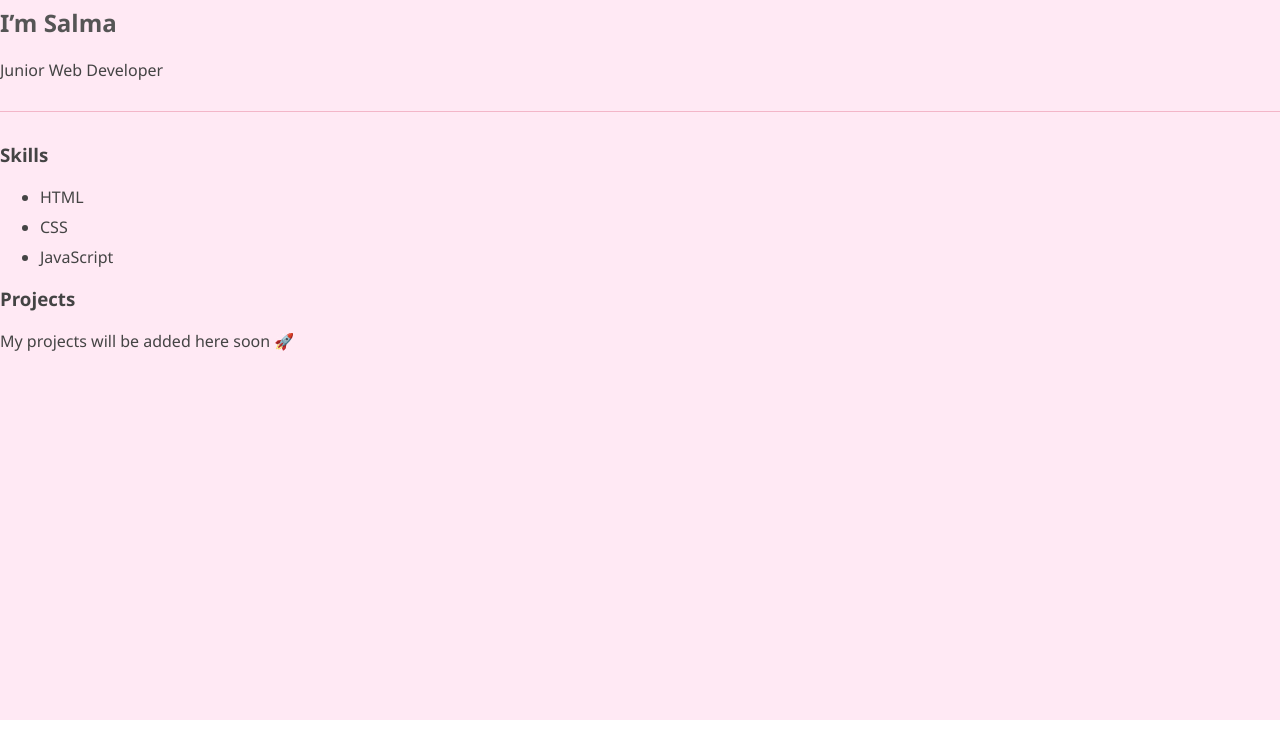
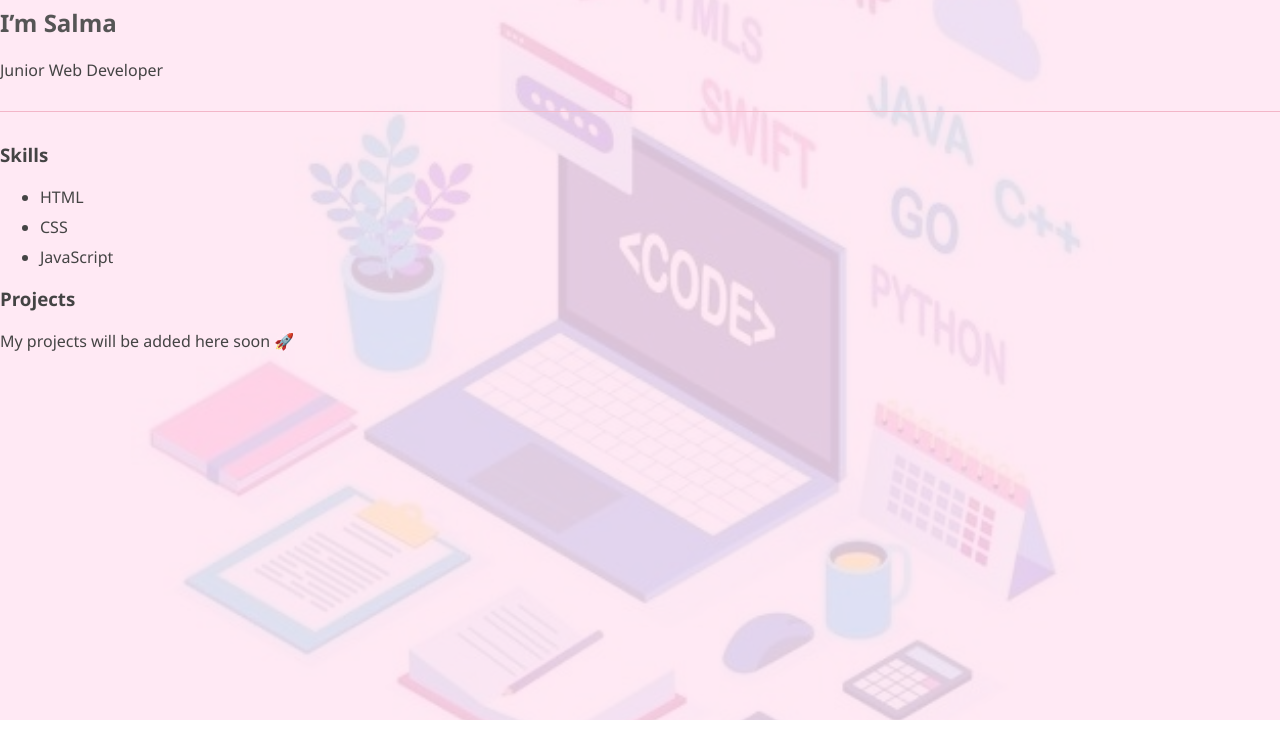
Before and after one commit to salma181/Web-Projects, a plain HTML site: page index.html in a window 1280 px wide. Shown: the part 80-821 px from the top of the page. Drawn offline with Linux system fonts and the light colour scheme.

Commit message:
Update Style.css

```diff
--- a/Style.css
+++ b/Style.css
@@ -11,7 +11,7 @@ body::before {
   content: "";
   position: fixed;
   inset: 0;
-  background-image: url("bg.jpg");
+  background-image: url("bj.jpg");
   background-size: cover;
   background-position: center;
   background-repeat: no-repeat;
```
